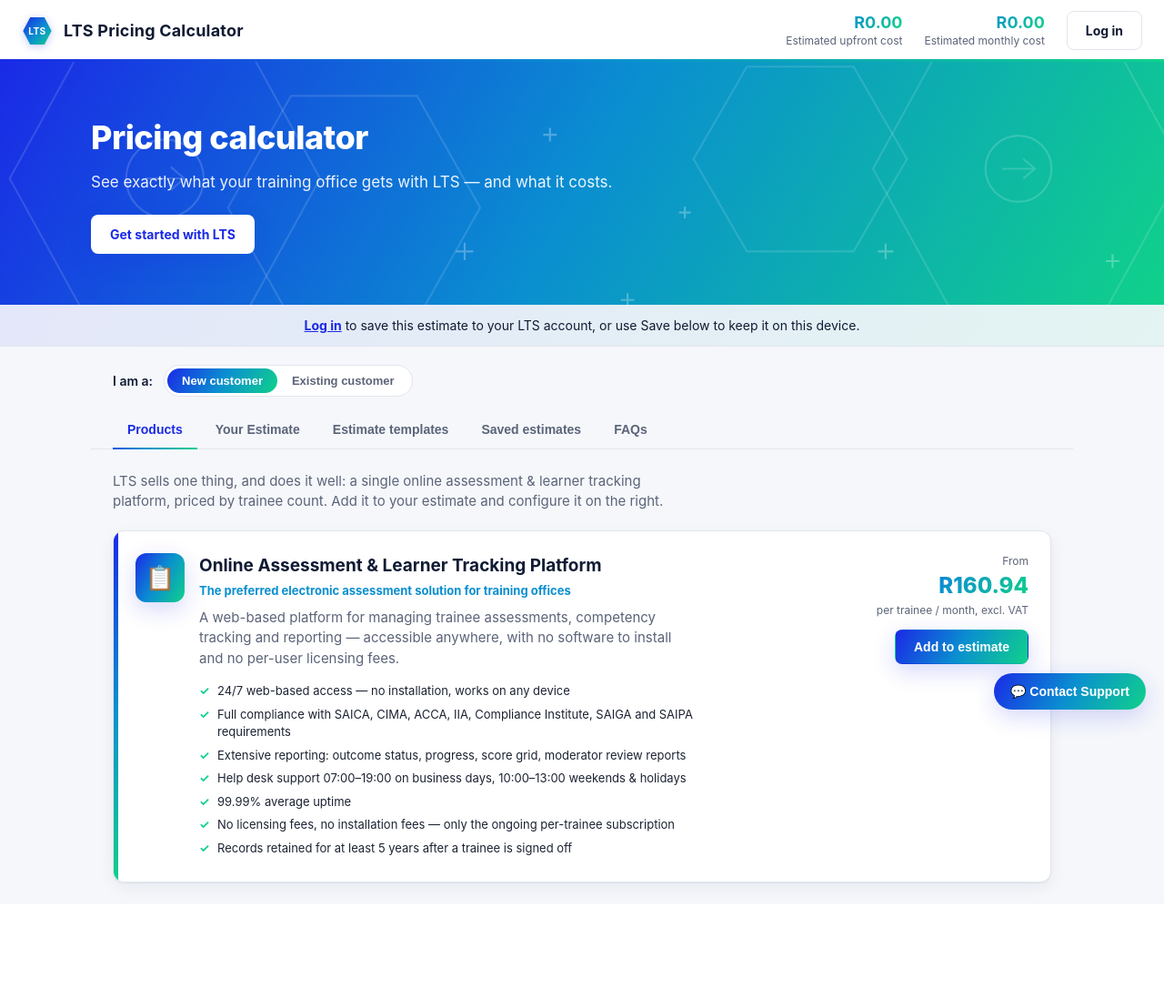
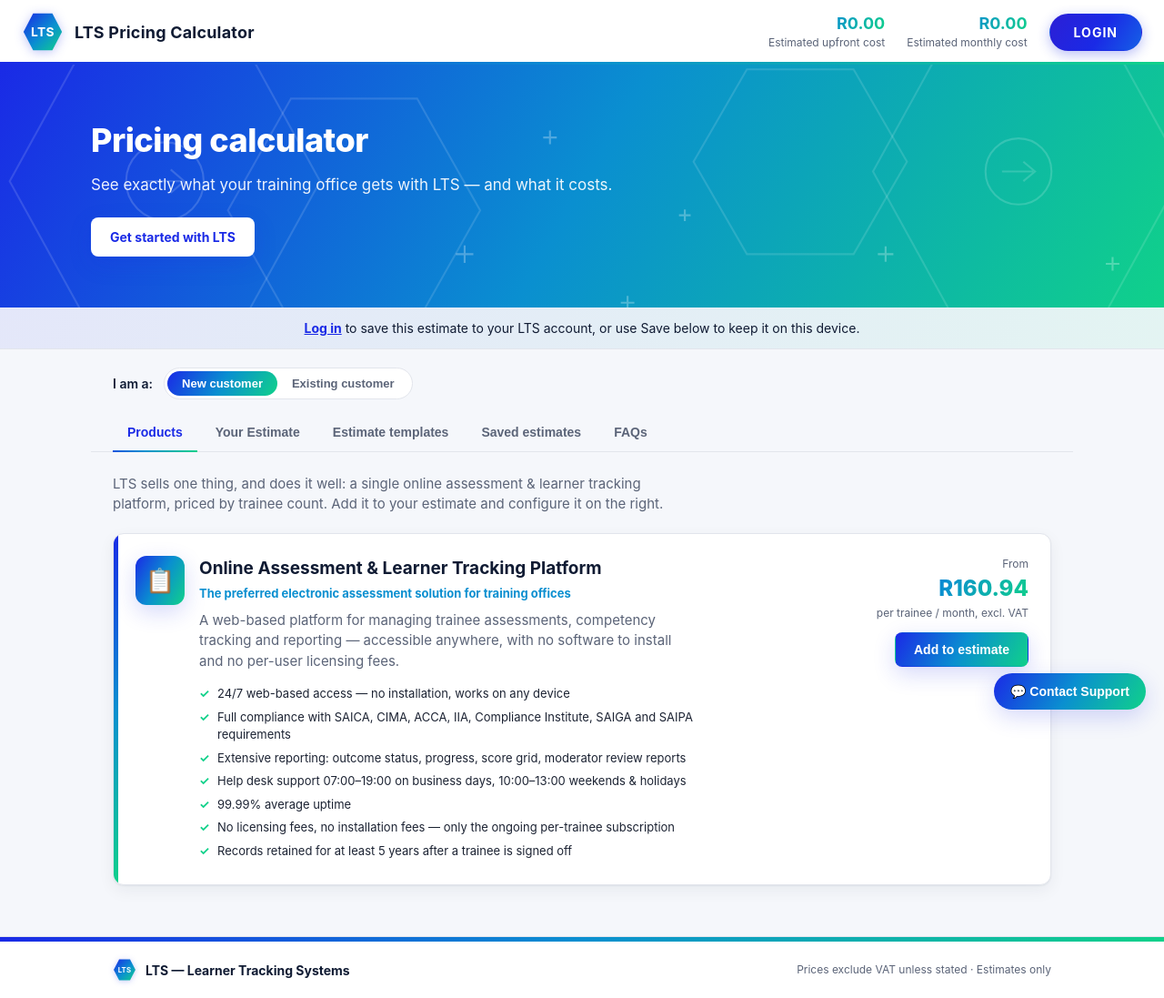
Before and after one commit to EmperorKaido99/lts-pricing-calculator, a web app: page / in a window 1280 px wide. Shown: the whole page at 91% size. Before the commit the page ends 983 px from the top, so only its background shows below. Run offline with its HTML, style and script files only (its server is not run), Linux system fonts and the light colour scheme; data that the repository does not hold is empty; some libraries are stand-ins or nearby versions.

Commit message:
Enlarge LTS logo; add LOGIN pill and gradient brand-bar footer
- Increase header LTS hexagon logo from 34px to 46px
- Restyle top-bar Log in as an indigo LOGIN gradient pill (btn--login)
- Add full-width blue-to-green brand-bar divider in a new site footer
  with a small LTS logo mark and pricing note

Co-Authored-By: Claude Opus 4.8 <noreply@anthropic.com>
Claude-Session: https://claude.ai/code/session_01MyzjcWcaYPLNWygDxYahJu

```diff
--- a/css/styles.css
+++ b/css/styles.css
@@ -58,7 +58,7 @@ a { color: var(--brand-mid); }
   background: var(--brand-gradient);
 }
 .topbar__left { display: flex; align-items: center; gap: 12px; }
-.lts-logo { display: inline-flex; filter: drop-shadow(0 2px 5px rgba(26,42,230,0.25)); }
+.lts-logo { display: inline-flex; filter: drop-shadow(0 2px 6px rgba(26,42,230,0.28)); }
 .topbar__title { font-size: 18px; font-weight: 700; color: var(--navy-900); letter-spacing: 0.2px; }
 .topbar__right { display: flex; align-items: center; gap: 24px; }
 .topbar__stat { text-align: right; line-height: 1.2; }
@@ -205,6 +205,13 @@ a { color: var(--brand-mid); }
 .btn--outline:hover { border-color: var(--brand-mid); color: var(--brand-blue); }
 .btn--ghost { background: transparent; color: var(--navy-900); border-color: var(--border); }
 .btn--ghost:hover { border-color: var(--brand-mid); color: var(--brand-blue); }
+/* LOGIN pill — indigo/blue brand button */
+.btn--login {
+  background: linear-gradient(120deg, #2c1fd6 0%, #1a2ae6 55%, #1560e6 100%);
+  color: #fff; border-radius: 999px; padding: 9px 26px; letter-spacing: 1px;
+  box-shadow: 0 4px 14px rgba(26, 42, 230, 0.30);
+}
+.btn--login:hover { transform: translateY(-1px); box-shadow: 0 8px 22px rgba(26, 42, 230, 0.38); }
 .linklike { background: none; border: none; padding: 0; color: var(--brand-mid); font: inherit; font-weight: 600; cursor: pointer; text-decoration: underline; }
 
 /* ---------- Cards / estimate builder ---------- */
@@ -324,6 +331,24 @@ a { color: var(--brand-mid); }
 .faq-item summary { cursor: pointer; font-weight: 600; color: var(--navy-900); }
 .faq-item p { margin: 8px 0 0; color: var(--text-muted); font-size: 14px; }
 
+/* ---------- Brand divider bar ---------- */
+.brand-bar {
+  height: 5px;
+  background: var(--brand-gradient);
+  width: 100%;
+}
+
+/* ---------- Footer ---------- */
+.site-footer { margin-top: 32px; background: #fff; border-top: 1px solid var(--border); }
+.site-footer__inner {
+  max-width: 1080px; margin: 0 auto; padding: 18px 24px;
+  display: flex; align-items: center; justify-content: space-between;
+  gap: 12px; flex-wrap: wrap;
+}
+.site-footer__brand { display: flex; align-items: center; gap: 10px; font-weight: 700; color: var(--navy-900); font-size: 14px; }
+.lts-logo--sm { filter: drop-shadow(0 1px 3px rgba(26,42,230,0.25)); }
+.site-footer__note { font-size: 12px; color: var(--text-muted); }
+
 /* ---------- Support bubble ---------- */
 .support-bubble { position: fixed; right: 20px; bottom: 20px; z-index: 50; }
 .support-bubble__toggle {
--- a/index.html
+++ b/index.html
@@ -12,7 +12,7 @@
 <header class="topbar">
   <div class="topbar__left">
     <span class="lts-logo" aria-hidden="true">
-      <svg viewBox="0 0 100 100" width="34" height="34" role="img" aria-label="LTS logo">
+      <svg viewBox="0 0 100 100" width="46" height="46" role="img" aria-label="LTS logo">
         <defs>
           <linearGradient id="ltsGrad" x1="0" y1="0" x2="1" y2="1">
             <stop offset="0" stop-color="#1a2ae6" />
@@ -37,7 +37,7 @@
       <span class="topbar__stat-value" id="stat-monthly">R0.00</span>
       <span class="topbar__stat-label">Estimated monthly cost</span>
     </div>
-    <a class="btn btn--ghost" href="https://www.ltsystems.co.za/login/" target="_blank" rel="noopener">Log in</a>
+    <a class="btn btn--login" href="https://www.ltsystems.co.za/login/" target="_blank" rel="noopener">LOGIN</a>
   </div>
 </header>
 
@@ -174,6 +174,25 @@
 
 </main>
 
+<!-- ============ FOOTER ============ -->
+<footer class="site-footer">
+  <div class="brand-bar" aria-hidden="true"></div>
+  <div class="site-footer__inner">
+    <span class="site-footer__brand">
+      <span class="lts-logo lts-logo--sm" aria-hidden="true">
+        <svg viewBox="0 0 100 100" width="26" height="26" role="img" aria-label="LTS logo">
+          <path d="M27 6 L73 6 L96 50 L73 94 L27 94 L4 50 Z" fill="url(#ltsGrad)" />
+          <text x="50" y="50" text-anchor="middle" dominant-baseline="central"
+                font-family="-apple-system, Segoe UI, Inter, Arial, sans-serif"
+                font-size="30" font-weight="700" letter-spacing="1" fill="#ffffff">LTS</text>
+        </svg>
+      </span>
+      LTS — Learner Tracking Systems
+    </span>
+    <span class="site-footer__note">Prices exclude VAT unless stated · Estimates only</span>
+  </div>
+</footer>
+
 <!-- ============ SUPPORT BUBBLE ============ -->
 <div class="support-bubble" id="support-bubble">
   <button class="support-bubble__toggle" id="support-toggle" type="button" aria-expanded="false">
```
